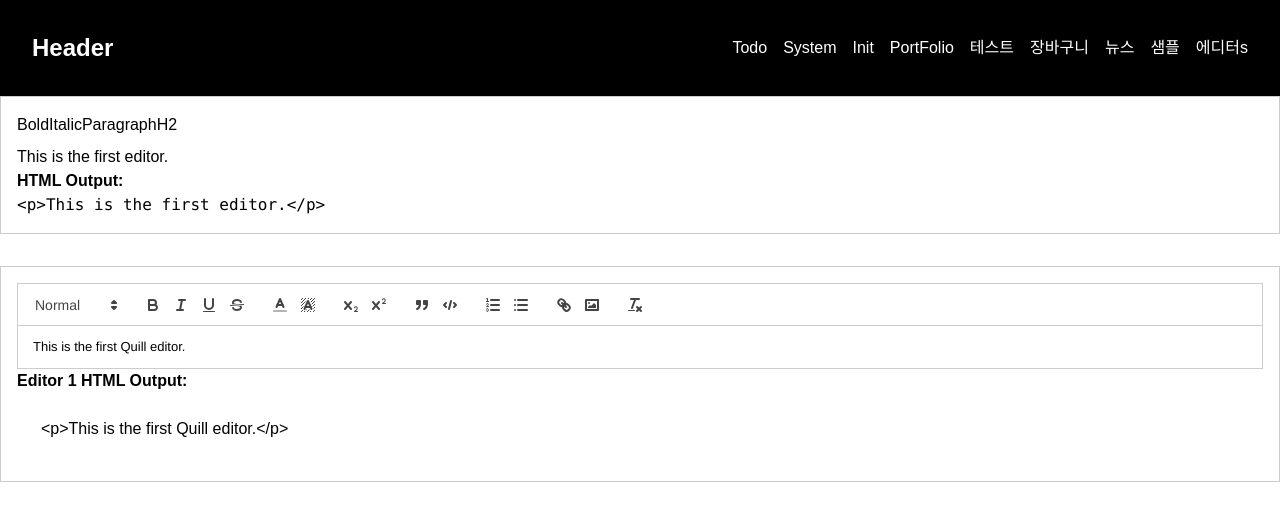
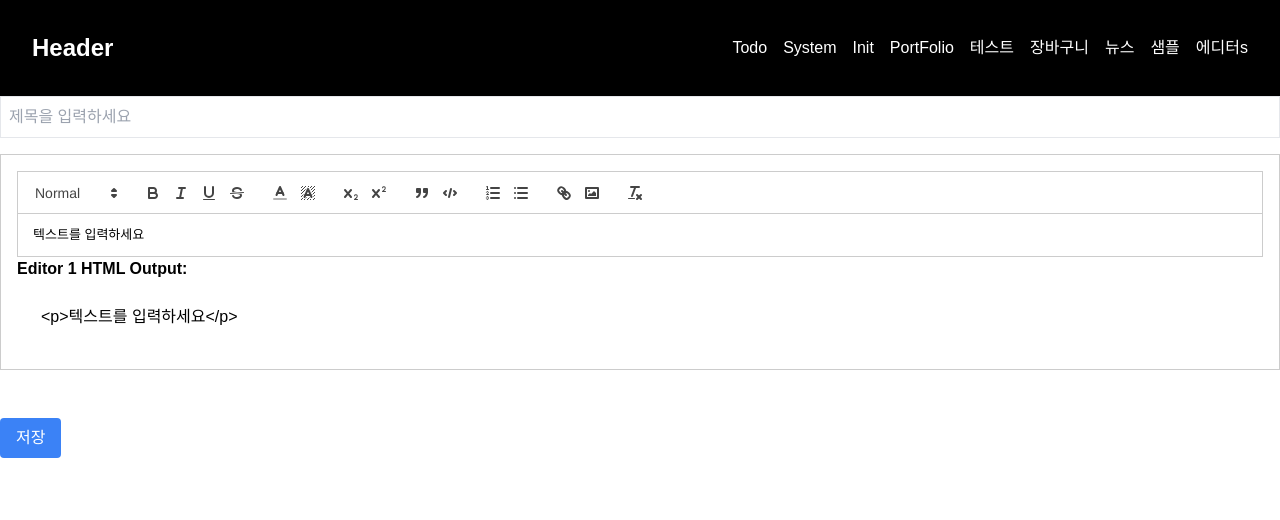
Before and after one commit to worldhostm/codegap, a Next.js app: page /editor in a window 1280 px wide. Shown: the top 520 px of the page. Built offline with nearby package versions, Linux system fonts and the light colour scheme.

Commit message:
0401 에디터

```diff
--- a/app/editor/_components/Editors.tsx
+++ b/app/editor/_components/Editors.tsx
@@ -1,12 +1,64 @@
-import React from 'react'
-import TiptapEditor from './Tiptap';
-import QuillEditor from './QuillEditor';
+'use client'
+import React, { useState } from 'react'
+import QuillEditor from './QuillEditor'
 
 export default function Editors() {
+  const [title, setTitle] = useState('');
+  const [content, setContent] = useState('');
+
+  // 에디터 내용이 변경될 때 호출될 함수
+  const handleContentChange = (value: string) => {
+    setContent(value)
+  }
+
+  // 저장 API 호출
+  const fetchSaveText = async () => {
+    try {
+      const res = await fetch('/save', {
+        method: 'POST',
+        headers: {
+          'Content-Type': 'application/json',
+        },
+        body: JSON.stringify({ title, content, writer: '사용자이름' }), // writer는 하드코딩 예시
+      })
+
+      if (!res.ok) {
+        const errorData = await res.json()
+        throw new Error(errorData.error || '저장 실패')
+      }
+
+      const data = await res.json()
+      console.log('✅ 저장 성공:', data)
+      return data
+    } catch (err) {
+      console.error('❌ 저장 중 오류:', err)
+      return null
+    }
+  }
+
   return (
     <div>
-      <TiptapEditor id="1" initialContent="<p>This is the first editor.</p>" />
-      <QuillEditor id="1" initialValue="<p>This is the first Quill editor.</p>" />
+      <input
+        type="text"
+        value={title}
+        placeholder="제목을 입력하세요"
+        onChange={(e) => setTitle(e.target.value)}
+        className="border p-2 w-full mb-4"
+      />
+
+      <QuillEditor
+        id="1"
+        initialValue="<p>텍스트를 입력하세요</p>"
+        onChange={()=>setContent}
+        valueText={content}
+      />
+
+      <button
+        onClick={fetchSaveText}
+        className="mt-4 px-4 py-2 bg-blue-500 text-white rounded"
+      >
+        저장
+      </button>
     </div>
   )
 }
--- a/app/editor/_components/QuillEditor.tsx
+++ b/app/editor/_components/QuillEditor.tsx
@@ -1,8 +1,8 @@
 'use client'
 
-import React, { useState } from 'react'
-import dynamic from 'next/dynamic'
-import 'react-quill/dist/quill.snow.css'
+import React, { Dispatch, SetStateAction, useState } from 'react'
+import dynamic from 'next/dynamic';
+import 'react-quill/dist/quill.snow.css';
 
 // Quill은 SSR이 안 되므로 dynamic import
 const ReactQuill = dynamic(() => import('react-quill'), { ssr: false })
@@ -10,10 +10,13 @@ const ReactQuill = dynamic(() => import('react-quill'), { ssr: false })
 interface QuillEditorProps {
   id: string
   initialValue?: string
+  // onChange:(e:any)=>void
+  onChange:()=>Dispatch<SetStateAction<string>>
+  valueText : string
 }
 
-export default function QuillEditor({ id, initialValue }: QuillEditorProps) {
-  const [value, setValue] = useState(initialValue || '')
+export default function QuillEditor({ id, initialValue, onChange,valueText}: QuillEditorProps) {
+  const [value, setValue] = useState(initialValue || '');
   const modules = {
     toolbar: [
       [{ header: [1, 2, 3, false] }],
--- /dev/null
+++ b/next.config.js
@@ -0,0 +1,13 @@
+/** @type {import('next').NextConfig} */
+const nextConfig = {
+    async rewrites() {
+      return [
+        {
+          source: '/api/:path*',
+          destination: 'http://localhost:8080/api/:path*',
+        },
+      ];
+    },
+  };
+
+  module.exports = nextConfig;
--- a/next.config.mjs
+++ /dev/null
@@ -1,4 +0,0 @@
-/** @type {import('next').NextConfig} */
-const nextConfig = {};
-
-export default nextConfig;
```
